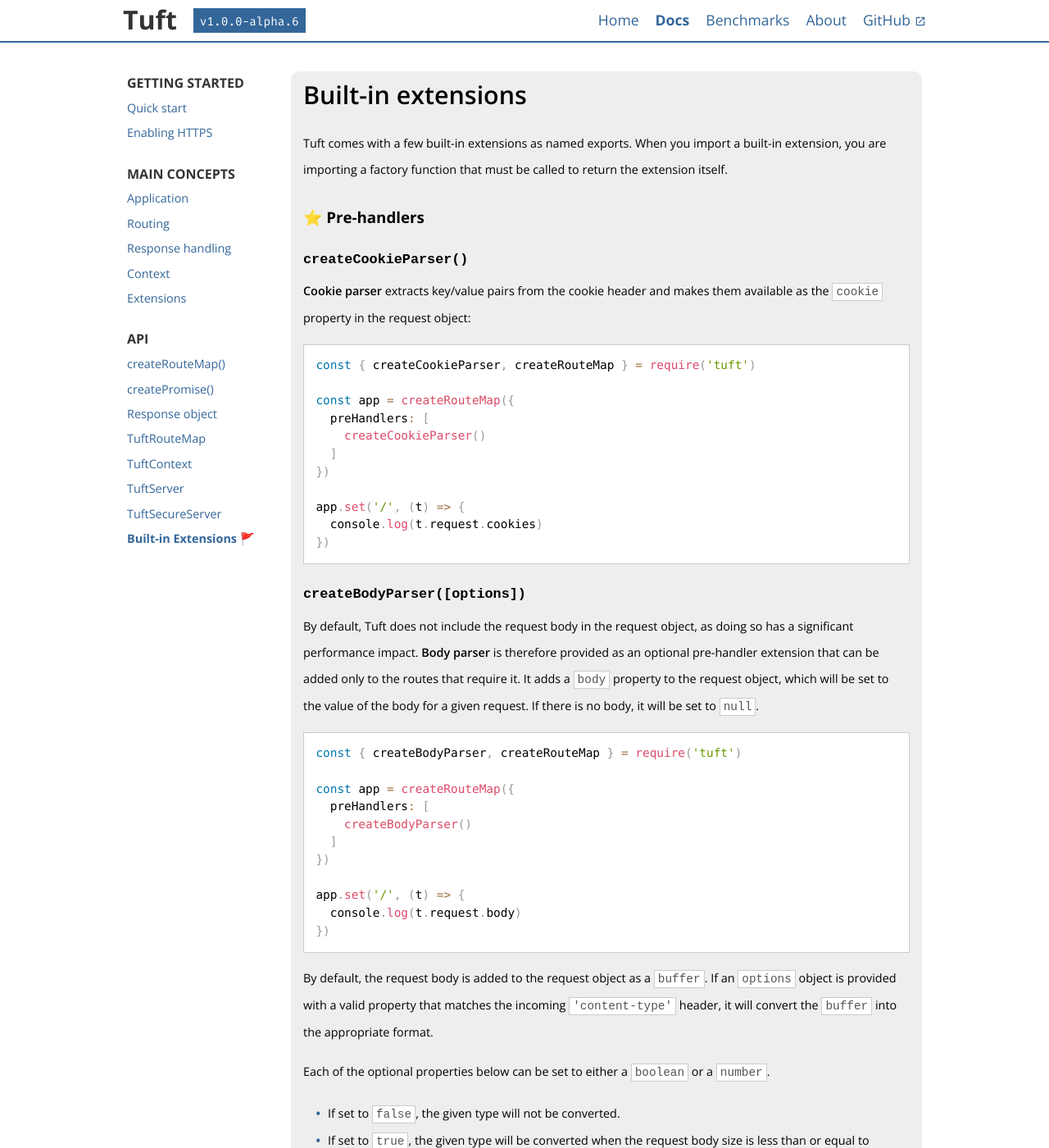
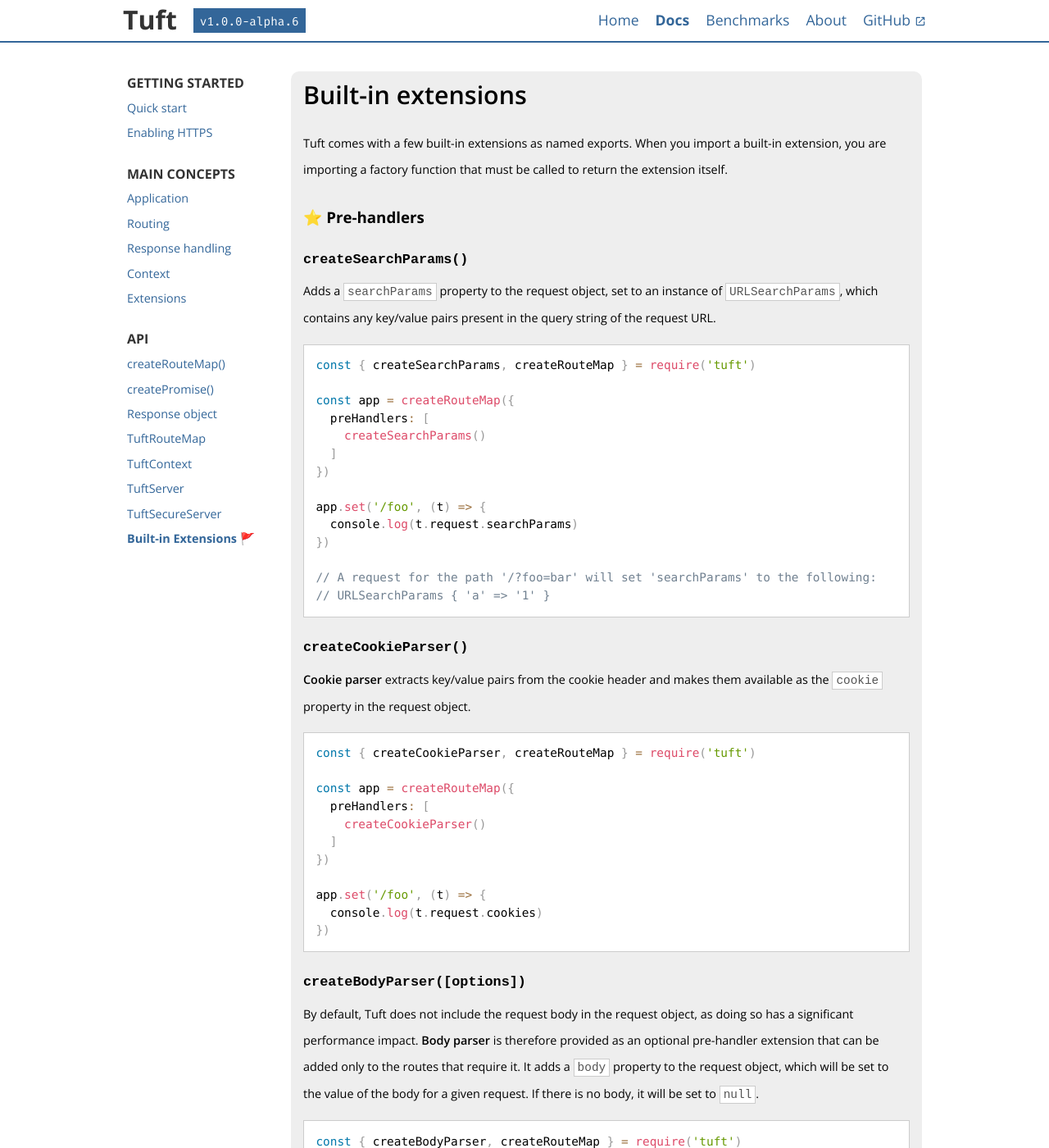
Before and after one commit to tuftjs/tuft.dev, a Jekyll site: the page built from docs/api/built-in-extensions.html, in a window 1280 px wide and 1400 px high. Shown: the whole window at 82% size. Built offline with Jekyll 4.4.1, drawn with Linux system fonts in a browser that asks for light colours.

Commit message:
Update docs with 'searchParams' extension

```diff
--- a/docs/api/built-in-extensions.html
+++ b/docs/api/built-in-extensions.html
@@ -14,8 +14,27 @@
     <h3 class="api-sub-heading">⭐ Pre-handlers</h3>
 
     <div class="api-entry">
-      <h3><code>createCookieParser()</code></h3>
-      <p><strong>Cookie parser</strong> extracts key/value pairs from the cookie header and makes them available as the <code class="code-inline">cookie</code> property in the request object:</p>
+      <h3 id="search-params"><code>createSearchParams()</code></h3>
+      <p>Adds a <code class="code-inline">searchParams</code> property to the request object, set to an instance of <code class="code-inline">URLSearchParams</code>, which contains any key/value pairs present in the query string of the request URL.</p>
+      <pre><code class="language-js">const { createSearchParams, createRouteMap } = require('tuft')
+
+const app = createRouteMap({
+  preHandlers: [
+    createSearchParams()
+  ]
+})
+
+app.set('/foo', (t) => {
+  console.log(t.request.searchParams)
+})
+
+// A request for the path '/?foo=bar' will set 'searchParams' to the following:
+// URLSearchParams { 'a' => '1' }</code></pre>
+    </div>
+
+    <div class="api-entry">
+      <h3 id="cookie-parser"><code>createCookieParser()</code></h3>
+      <p><strong>Cookie parser</strong> extracts key/value pairs from the cookie header and makes them available as the <code class="code-inline">cookie</code> property in the request object.</p>
       <pre><code class="language-js">const { createCookieParser, createRouteMap } = require('tuft')
 
 const app = createRouteMap({
@@ -24,13 +43,13 @@
   ]
 })
 
-app.set('/', (t) => {
+app.set('/foo', (t) => {
   console.log(t.request.cookies)
 })</code></pre>
     </div>
 
     <div class="api-entry">
-      <h3><code>createBodyParser([options])</code></h3>
+      <h3 id="body-parser"><code>createBodyParser([options])</code></h3>
       <p>By default, Tuft does not include the request body in the request object, as doing so has a significant performance impact. <strong>Body parser</strong> is therefore provided as an optional pre-handler extension that can be added only to the routes that require it. It adds a <code class="code-inline">body</code> property to the request object, which will be set to the value of the body for a given request. If there is no body, it will be set to <code class="code-inline">null</code>.</p>
       <pre><code class="language-js">const { createBodyParser, createRouteMap } = require('tuft')
 
@@ -70,7 +89,7 @@
     <h3 class="api-sub-heading">⭐ Responders</h3>
 
     <div class="api-entry">
-      <h3><code>createStreamResponder()</code></h3>
+      <h3 id="stream-responder"><code>createStreamResponder()</code></h3>
       <p>Even though the response body is sent by writing to an HTTP/2 stream, Tuft itself only supports sending a single value by default. For situations where this is not ideal, the <strong>stream responder</strong> allows you to send multiple chunks by including your logic in a callback function.</p>
 
       <p>You can utilize this responder by adding a <code class="code-inline">writeStream</code> property to the response object and setting it to a callback function, which then accepts a <code class="code-inline">write()</code> function as its first and only argument.</p>
--- a/docs/extensions/index.html
+++ b/docs/extensions/index.html
@@ -63,8 +63,9 @@
   // Don't do this, as 'secure' is a pre-existing property
   t.request.secure = true
 }</code></pre>
-  <p>Tuft comes packaged with to two built-in pre-handlers that you can import:</p>
+  <p>Tuft comes packaged with the following built-in pre-handlers that you can import:</p>
   <ul id="api-list">
+    <li><a href="/docs/api/built-in-extensions.html#search-params">Search params</a></li>
     <li><a href="/docs/api/built-in-extensions.html#cookie-parser">Cookie parser</a></li>
     <li><a href="/docs/api/built-in-extensions.html#body-parser">Body parser</a></li>
   </ul>
```
Also changed, not shown: docs/api/tuft-context.html (+4 -4 lines).
